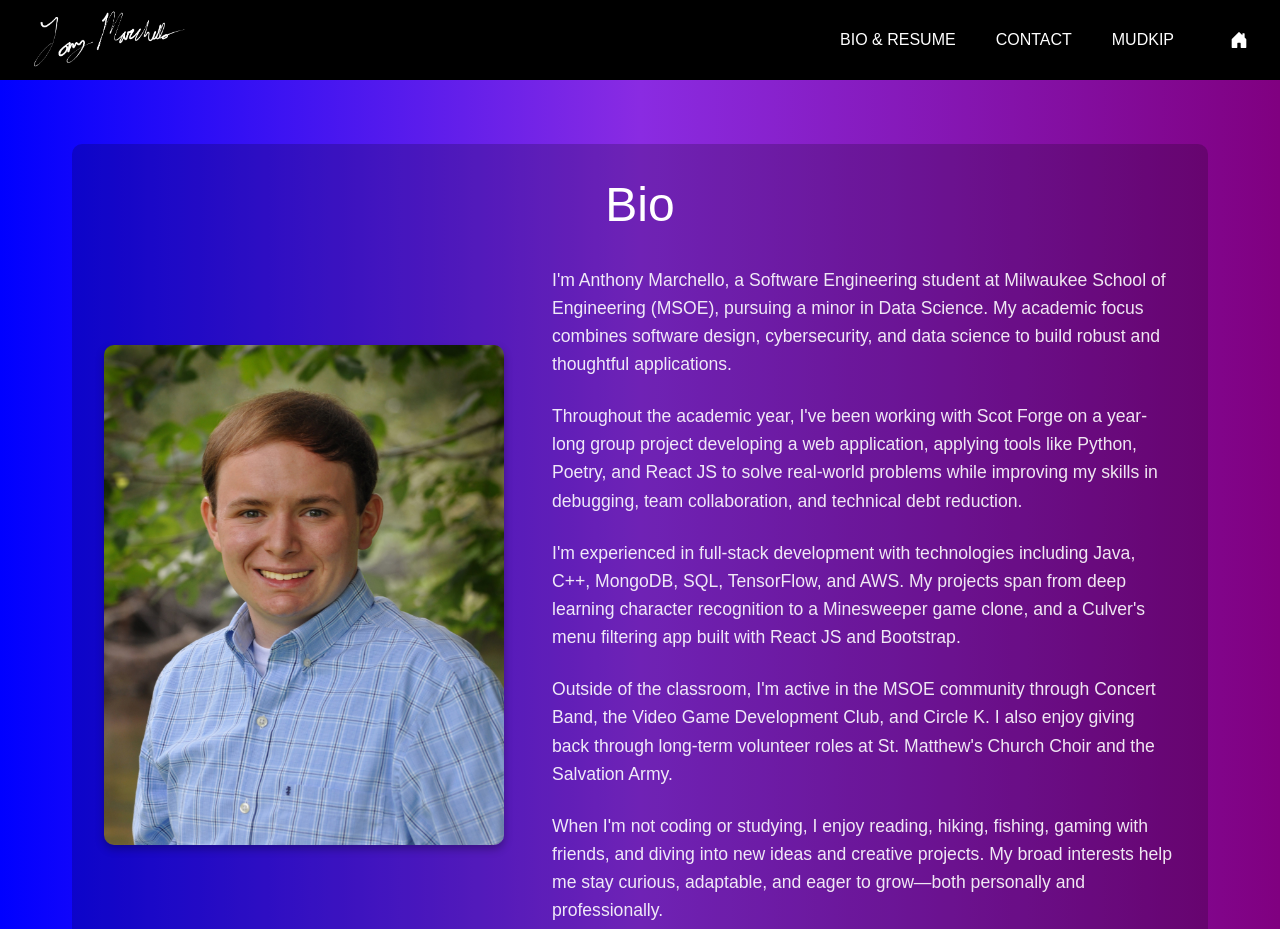
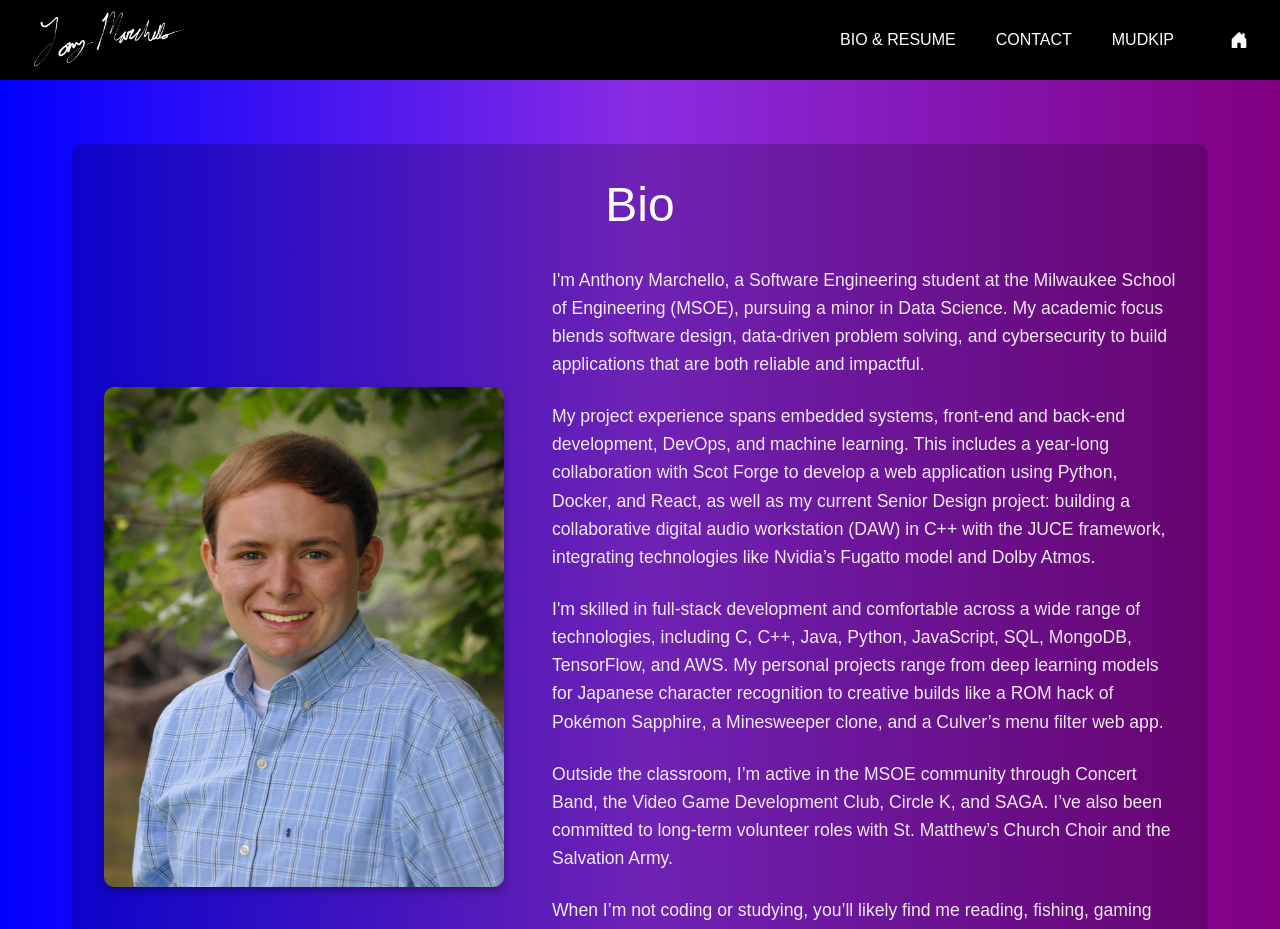
Before and after one commit to TonyMarchello/tonymarchello.github.io, a React (Vite) app: page /#/bio in a window 1280 px wide. Shown: the top 929 px of the page. Built offline with nearby package versions, Linux system fonts and the light colour scheme.

Commit message:
various updates (2025-2026 resume)

```diff
--- a/src/components/BioResume.jsx
+++ b/src/components/BioResume.jsx
@@ -1,4 +1,4 @@
-import React, { useState, useEffect } from 'react';
+import React, {useState, useEffect} from 'react';
 import './BioResume.css';
 
 const BioResume = () => {
@@ -30,32 +30,44 @@ const BioResume = () => {
                     />
                     <div className="bio-text">
                         <p>
-                            I'm Anthony Marchello, a Software Engineering student at Milwaukee School of Engineering (MSOE),
-                            pursuing a minor in Data Science. My academic focus combines software design, cybersecurity,
-                            and data science to build robust and thoughtful applications.
+                            I'm Anthony Marchello, a Software Engineering student at the Milwaukee School of Engineering
+                            (MSOE),
+                            pursuing a minor in Data Science. My academic focus blends software design, data-driven
+                            problem solving,
+                            and cybersecurity to build applications that are both reliable and impactful.
                         </p>
                         <p>
-                            Throughout the academic year, I've been working with Scot Forge on a year-long group project
-                            developing a web application, applying tools like Python, Poetry, and React JS to solve real-world
-                            problems while improving my skills in debugging, team collaboration, and technical debt reduction.
+                            My project experience spans embedded systems, front-end and back-end development, DevOps,
+                            and machine learning.
+                            This includes a year-long collaboration with Scot Forge to develop a web application using
+                            Python, Docker, and React,
+                            as well as my current Senior Design project: building a collaborative digital audio
+                            workstation (DAW) in C++ with the JUCE
+                            framework, integrating technologies like Nvidia’s Fugatto model and Dolby Atmos.
                         </p>
                         <p>
-                            I'm experienced in full-stack development with technologies including Java, C++, MongoDB, SQL,
-                            TensorFlow, and AWS. My projects span from deep learning character recognition to a Minesweeper
-                            game clone, and a Culver's menu filtering app built with React JS and Bootstrap.
+                            I'm skilled in full-stack development and comfortable across a wide range of technologies,
+                            including C, C++, Java,
+                            Python, JavaScript, SQL, MongoDB, TensorFlow, and AWS. My personal projects range from deep
+                            learning models for Japanese
+                            character recognition to creative builds like a ROM hack of Pokémon Sapphire, a Minesweeper
+                            clone, and a Culver’s
+                            menu filter web app.
                         </p>
                         <p>
-                            Outside of the classroom, I'm active in the MSOE community through Concert Band, the Video Game
-                            Development Club, and Circle K. I also enjoy giving back through long-term volunteer roles at
-                            St. Matthew's Church Choir and the Salvation Army.
+                            Outside the classroom, I’m active in the MSOE community through Concert Band, the Video Game
+                            Development Club, Circle K,
+                            and SAGA. I’ve also been committed to long-term volunteer roles with St. Matthew’s Church
+                            Choir and the Salvation Army.
                         </p>
                         <p>
-                            When I'm not coding or studying, I enjoy reading, hiking, fishing, gaming with friends, and
-                            diving into new ideas and creative projects. My broad interests help me stay curious,
-                            adaptable, and eager to grow—both personally and professionally.
+                            When I’m not coding or studying, you’ll likely find me reading, fishing, gaming with
+                            friends, meditating,
+                            or following open-wheel racing. My broad set of interests keeps me curious, adaptable, and
+                            motivated to grow—
+                            both personally and professionally.
                         </p>
                     </div>
-
                 </div>
             </section>
 
@@ -67,9 +79,10 @@ const BioResume = () => {
                 <div className="pdf-viewer">
                     {isMobile ? (
                         <div className="pdf-mobile-fallback">
-                            <p>Your browser does not support inline PDFs on mobile devices. Please download the PDF to view it.</p>
+                            <p>Your browser does not support inline PDFs on mobile devices. Please download the PDF to
+                                view it.</p>
                             <a
-                                href="/docs/AnthonyWilliamMarchelloResume2024-2025.pdf"
+                                href="public/docs/Anthony William Marchello Career Fair Resume 2025-2026.pdf"
                                 target="_blank"
                                 rel="noopener noreferrer"
                                 className="pdf-download-button"
@@ -79,7 +92,7 @@ const BioResume = () => {
                         </div>
                     ) : (
                         <object
-                            data="/docs/AnthonyWilliamMarchelloResume2024-2025.pdf"
+                            data="public/docs/Anthony William Marchello Career Fair Resume 2025-2026.pdf"
                             type="application/pdf"
                             className="pdf-content"
                         >
```
Also changed, not shown: 2 other files (tests, documents, lock files or other folders).
